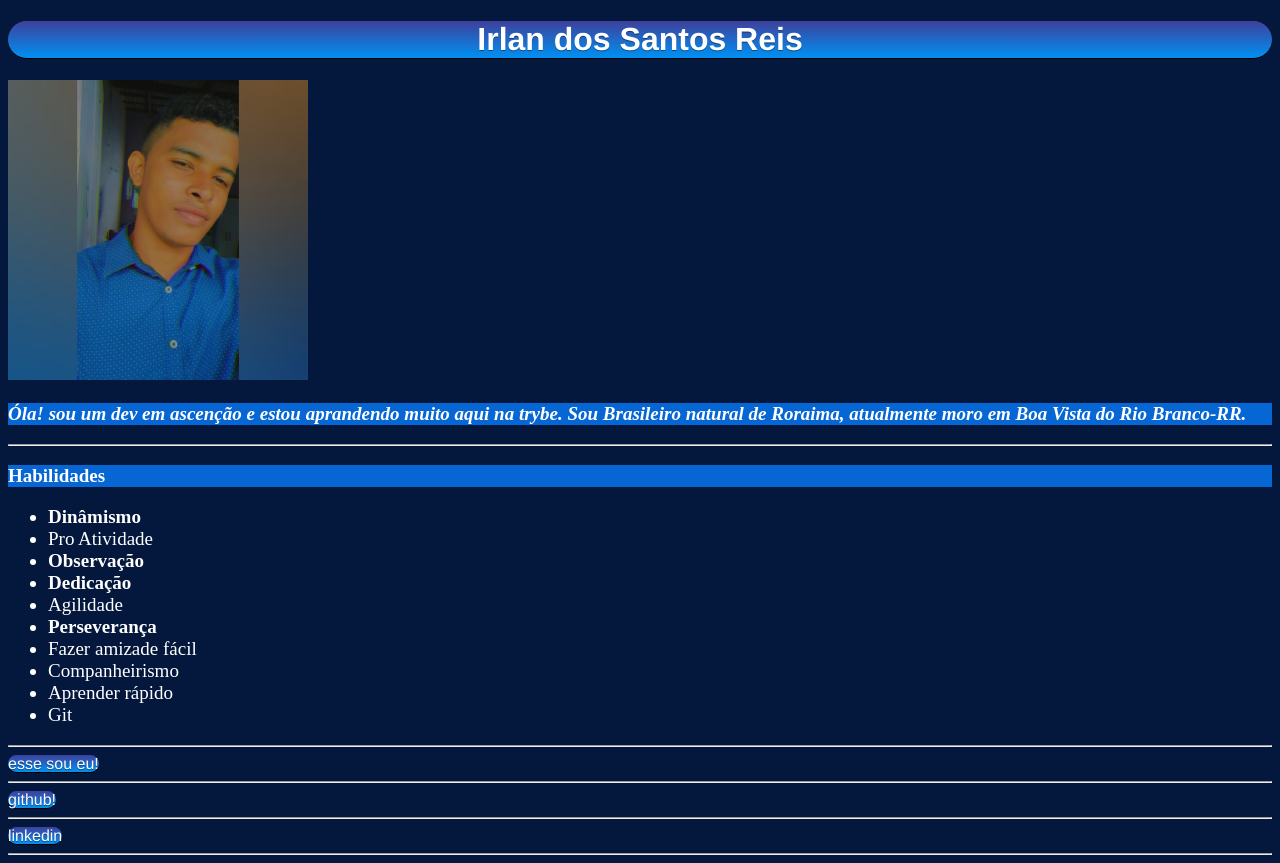
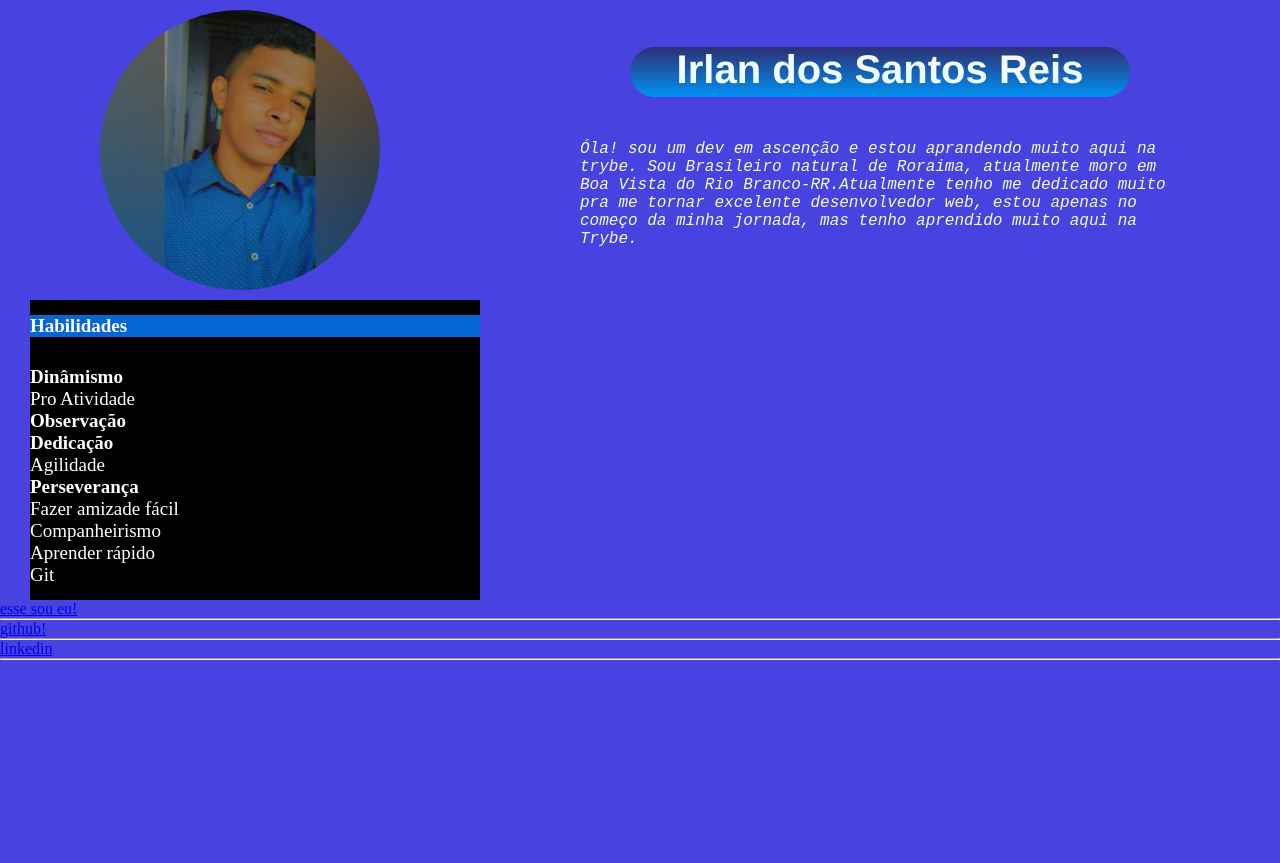
Before and after one commit to irlanreis/irlanreis.github.io, a plain HTML site: page index.html in a window 1280 px wide. After the commit the page ends 800 px from the top, so only its background shows below. Drawn offline with Linux system fonts and the light colour scheme.

Commit message:
Atualizada leve com o uso de flexblox

```diff
--- a/index.html
+++ b/index.html
@@ -1,27 +1,32 @@
 <!DOCTYPE html>
 <html lang="pt-br">
 
-
 <head>
-
-
     <meta charset="UTF-8">
     <meta http-equiv="X-UA-Compatible" content="IE=edge">
     <meta name="viewport" content="width=device-width, initial-scale=1.0">
     <title>Meu Portifólio</title>
-
     <link rel="stylesheet" href="style.css">
-
 </head>
 
+<body>
+    <header id="header-container">
+        <section id="box-header">
+            <img src="/imgs/perfil.jpg" alt="foto de perfil" id="picture">
+            <div id="header-h1-p">
+                <a href="#sobre mim!" class="button">
+                    <h1 class="button">Irlan dos Santos Reis</h1>
+                </a>
+                <p id="sobre mim!"><em>Óla! sou um dev em ascenção e estou aprandendo muito aqui na trybe. Sou
+                        Brasileiro
+                        natural de Roraima, atualmente moro em Boa Vista do Rio Branco-RR.Atualmente tenho me
+                        dedicado muito pra me tornar excelente desenvolvedor web, estou apenas no começo da minha
+                        jornada, mas tenho aprendido muito aqui na Trybe. </em></p>
+            </div>
+        </section>
+    </header>
 
-<body>
-    <a href="#sobre mim!"><h1 class="button" >Irlan dos Santos Reis</h1></a>
-
-    <img src="/imgs/perfil.jpg" alt="foto do perfil" width="300px" >
-
-    <p id="sobre mim!"><em>Óla! sou um dev em ascenção e estou aprandendo muito aqui na trybe. Sou Brasileiro natural de Roraima, atualmente moro em Boa Vista do Rio Branco-RR. </em></p>
-<hr>
+    <main id="main-container">
         <h3>Habilidades</h3>
 
         <ul>
@@ -36,17 +41,20 @@
             <li>Aprender rápido</li>
             <li>Git</li>
         </ul>
+    </main>
+    <article>
+    </article>
+
+    <a href="/imgs/perfil.jpg" width="500px">esse sou eu!</a>
     <hr>
 
-    <a href="/imgs/perfil.jpg" width="500px" class="button">esse sou eu!</a>
+    <a href="https://github.com/irlanreis">github!</a>
     <hr>
 
-    <a href="https://github.com/irlanreis"  class="button">github!</a>
-    <hr>
-
-    <a href="https://www.linkedin.com/in/irlan-reis-964b28243/" class="button">linkedin</a>
+    <a href="https://www.linkedin.com/in/irlan-reis-964b28243/">linkedin</a>
     <hr>
     <!-- teste de uso do git-->
 
 </body>
+
 </html>
--- a/style.css
+++ b/style.css
@@ -1,56 +1,94 @@
+*{
+    margin: 0;
+}
 h1 {
-    font-family:Gill Sans,sans-serif;
-    text-decoration:none;
+    font-family: Gill Sans, sans-serif;
+    text-decoration: none;
     text-align: center;
 }
-h3{
+
+#picture {
+    width: 280px;
+    border-radius: 100%;
+}
+
+#box-header {
+    display: flex;
+    justify-content: space-around;
+    align-items: center;
+    margin: 10px 0;
+}
+
+#header-h1-p {
+    display: flex;
+    align-items: center;
+    flex-direction: column;
+    width: 600px;
+    height: 280px;
+    justify-content: space-evenly
+}
+
+h3 {
     background-color: #0566d4;
 }
-a:link {
-    text-decoration: none;
-    font-size: 20px 100%;
+
+p {
+    font-family: monospace, sans-serif;
+    color: rgb(241, 253, 253);
+    width: 100%;
+    margin: 5px;
+
 }
+
 .button {
-border:  100% solid #3f8fd4;
     background-color: #0091f2;
-background: -webkit-gradient (linear, top left,bottom left , #3e409c, to(#0091f2));
-background: -webkit-linear-gradient(top, #3e409c, #0091f2);
-background: -moz-linear-gradient(top, #3e409c, #0091f2);
-background: -ms-linear-gradient(top, #3e409c, #0091f2);
-background: -o-linear-gradient(top, #3e409c, #0091f2);
-fill: 15px 30px;
--webkit-border-radius: 30px;
--moz-border-radius: 30px;
-border-radius: 30px;
--webkit-box-shadow: rgba(0,0,0,1) 0 1px 0;
--moz-box-shadow: rgba(0,0,0,1) 0 1px 0;
-box-shadow: rgba(0,0,0,1) 0 1px 0;
-text-shadow: rgba(0,0,0,.4) 0 1px 0;
-color:white;
-font-size: 40px 100%;
+    background: -webkit-gradient (linear, top left, bottom left, #3e409c, to(#0091f2));
+    background: -webkit-linear-gradient(top, #2e2f73, #0091f2);
+    background: -moz-linear-gradient(top, #2e2f73, #0091f2);
+    background: -ms-linear-gradient(top, #2e2f73, #0091f2);
+    background: -o-linear-gradient(top, #2e2f73, #0091f2);
+    color: rgb(241, 253, 253);
+    font-size: 40px;
     font-family: Helvetica, Arial, Sans-Serif;
     text-decoration: none;
+    padding: 0;
+    margin: 0;
+    width: 500px;
+    height: 50px;
+    border-radius: 90px;
+}
 
-    }
 .button:hover {
     border-top-color: #1c80c2;
     background-color: #0566d4;
     color: #ccc;
 }
+
 .button:active {
     border-top-color: #0099ff;
     background-color: #0099ff;
 }
-p, ul, h3 {
+
+#main-container {
+    display: flex;
+    flex-direction: column;
+    width: 450px;
+    height: 300px;
+    background-color: rgb(0, 0, 0);;
+    margin-left: 30px;
+    margin-top: 10px;
+    margin-right: 0;
+    justify-content: space-around;
+}
+
+ul,
+h3 {
     font-size: 19px;
-    color:white;
+    color: white;
+    list-style: none;
+    padding:0;
 }
-body{
-background-color:#04183d;
 
+body {
+    background-color: rgb(72, 66, 224);
 }
-p {
-    background-color: #0566d4;
-    font-weight: bold;
-
-}
```
Lines whose indentation alone changed are shown as unchanged.
